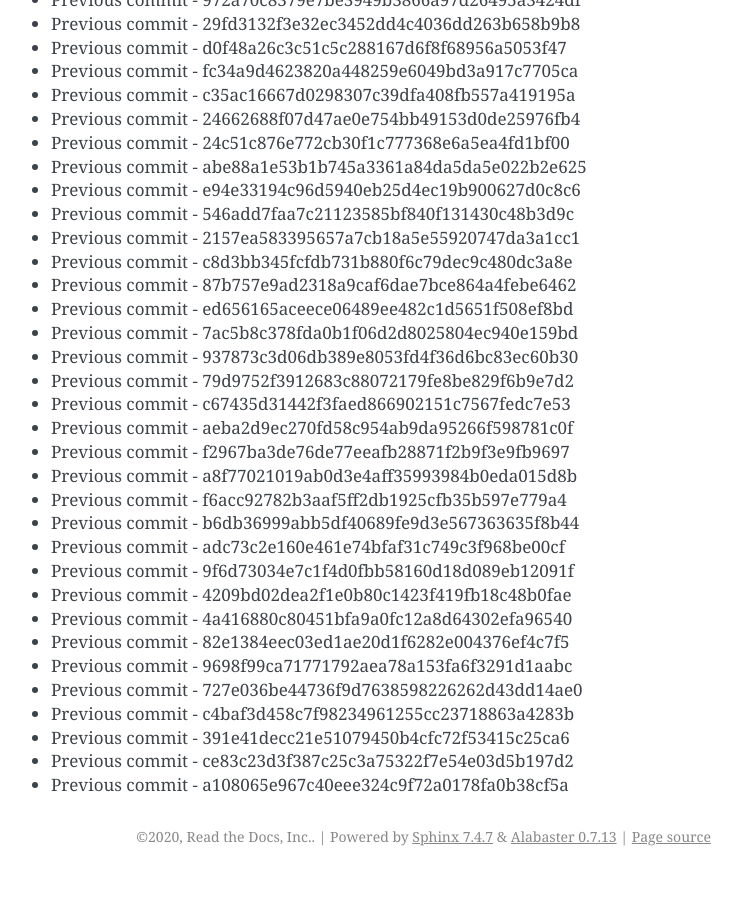
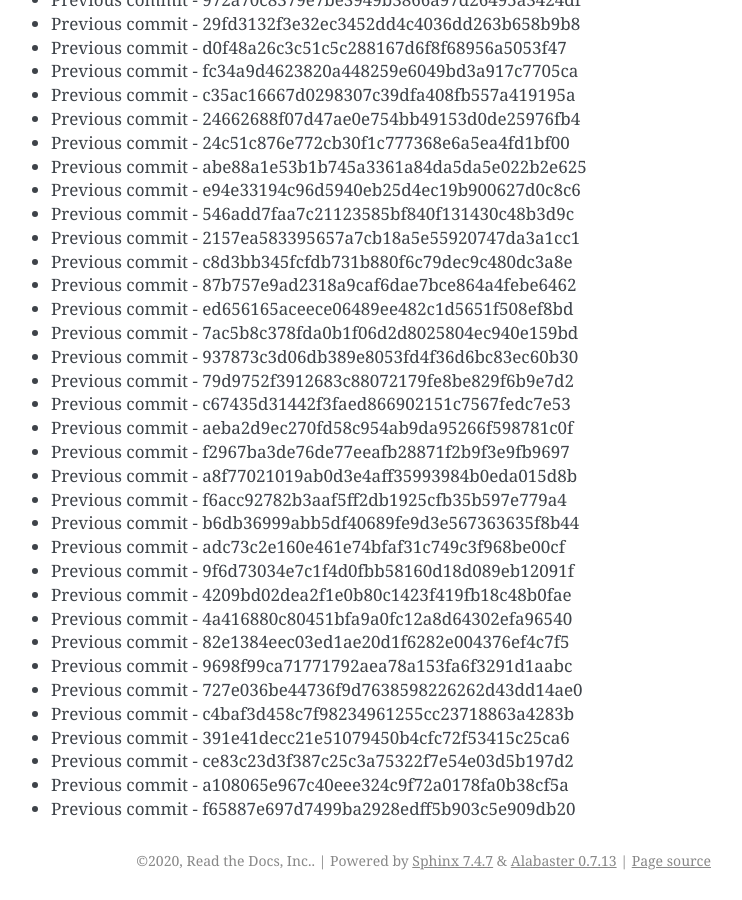
Before and after one commit to readthedocs/rtd-git-stresstest, a Sphinx documentation site: the page built from docs/updates.rst, in a window 1280 px wide and 900 px high, scrolled down 70785 px. Shown: the whole window, without its empty margins (399-1141 px from the left). Built offline with Sphinx 7.4.7, drawn with Linux system fonts in a browser that asks for light colours; before the commit the page ends 71661 px from its top, so only the background shows below that.

Commit message:
Generating commit from previous: f65887e697d7499ba2928edff5b903c5e909db20

```diff
--- a/docs/updates.rst
+++ b/docs/updates.rst
@@ -3006,3 +3006,4 @@ It can be tested for any performance characteristics.
 * Previous commit - 391e41decc21e51079450b4cfc72f53415c25ca6
 * Previous commit - ce83c23d3f387c25c3a75322f7e54e03d5b197d2
 * Previous commit - a108065e967c40eee324c9f72a0178fa0b38cf5a
+* Previous commit - f65887e697d7499ba2928edff5b903c5e909db20
```
